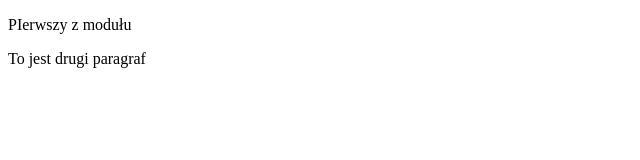
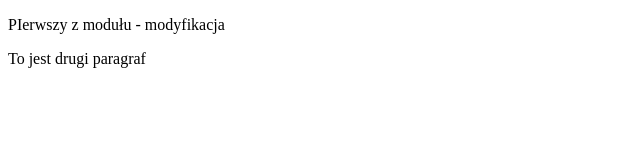
Before and after one commit to Papiernia/github, a plain HTML site: page index.html in a window 1280 px wide. Shown: the whole page, without its empty margins (0-640 px from the left). Drawn offline with Linux system fonts and the light colour scheme.

Commit message:
trzecia modyfikacja

```diff
--- a/index.html
+++ b/index.html
@@ -5,7 +5,7 @@
     <title>Github</title>
 </head>
 <body>
-    <p>PIerwszy z modułu</p>
+    <p>PIerwszy z modułu - modyfikacja</p>
     <p>To jest drugi paragraf</p>
 </body>
 </html>
```
